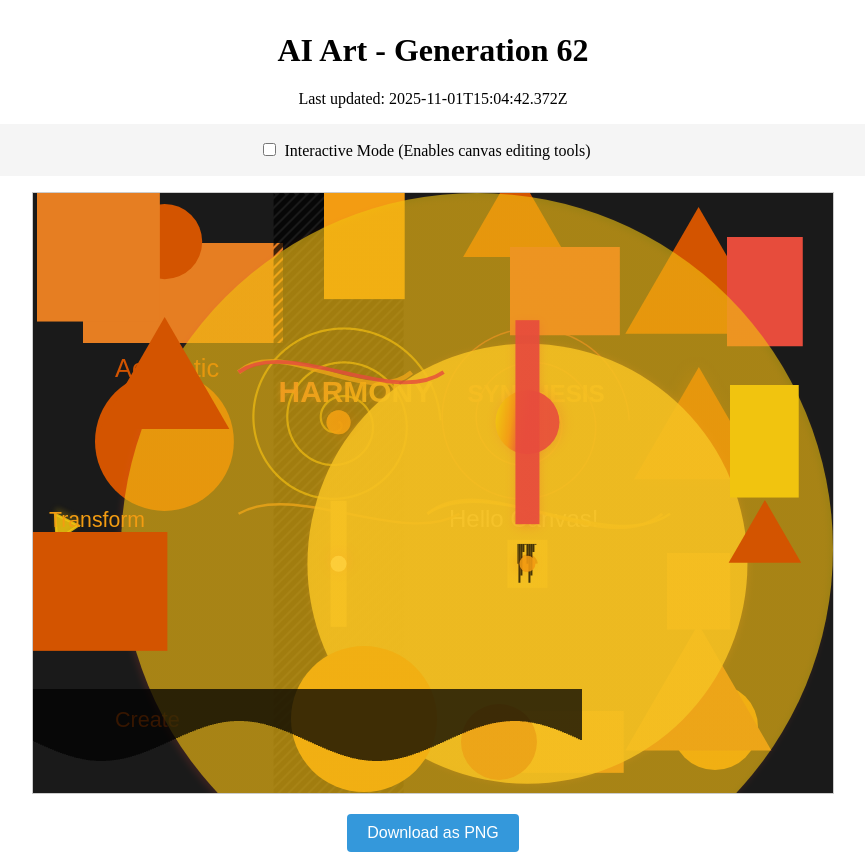
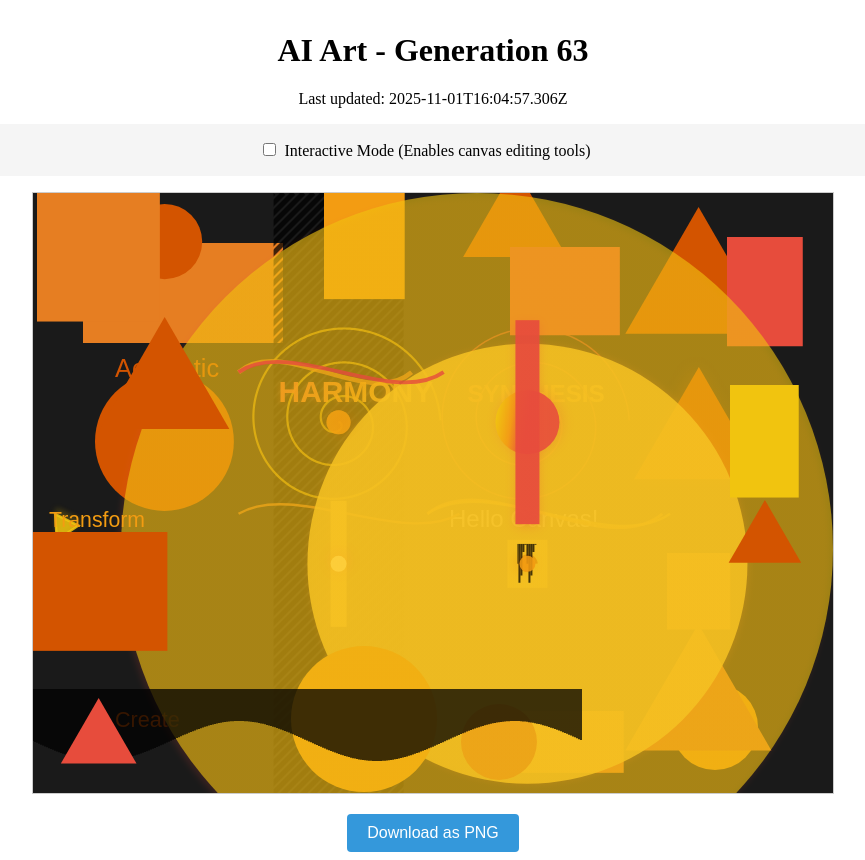
Before and after one commit to mcclowes/ai-art, a React (Vite) app: page / in a window 1280 px wide. Shown: the whole page, without its empty margins (207-1072 px from the left). Built offline with nearby package versions, Linux system fonts and the light colour scheme.

Commit message:
Improve artwork - Generation 63

```diff
--- a/src/artwork-state.ts
+++ b/src/artwork-state.ts
@@ -791,9 +791,17 @@ export const artworkState: ArtworkState = {
       "height": 118.85420988208666,
       "fillStyle": "#d35400",
       "id": "element_1762009482372"
+    },
+    {
+      "type": "triangle",
+      "x": 65.67293244993598,
+      "y": 548.672932449936,
+      "size": 43.67293244993599,
+      "fillStyle": "#e74c3c",
+      "id": "triangle_1762013097306"
     }
   ],
-  "generation": 62,
-  "lastUpdated": "2025-11-01T15:04:42.372Z",
+  "generation": 63,
+  "lastUpdated": "2025-11-01T16:04:57.306Z",
   "cycleStarted": "2025-10-30T02:35:06.400Z"
 };
```
